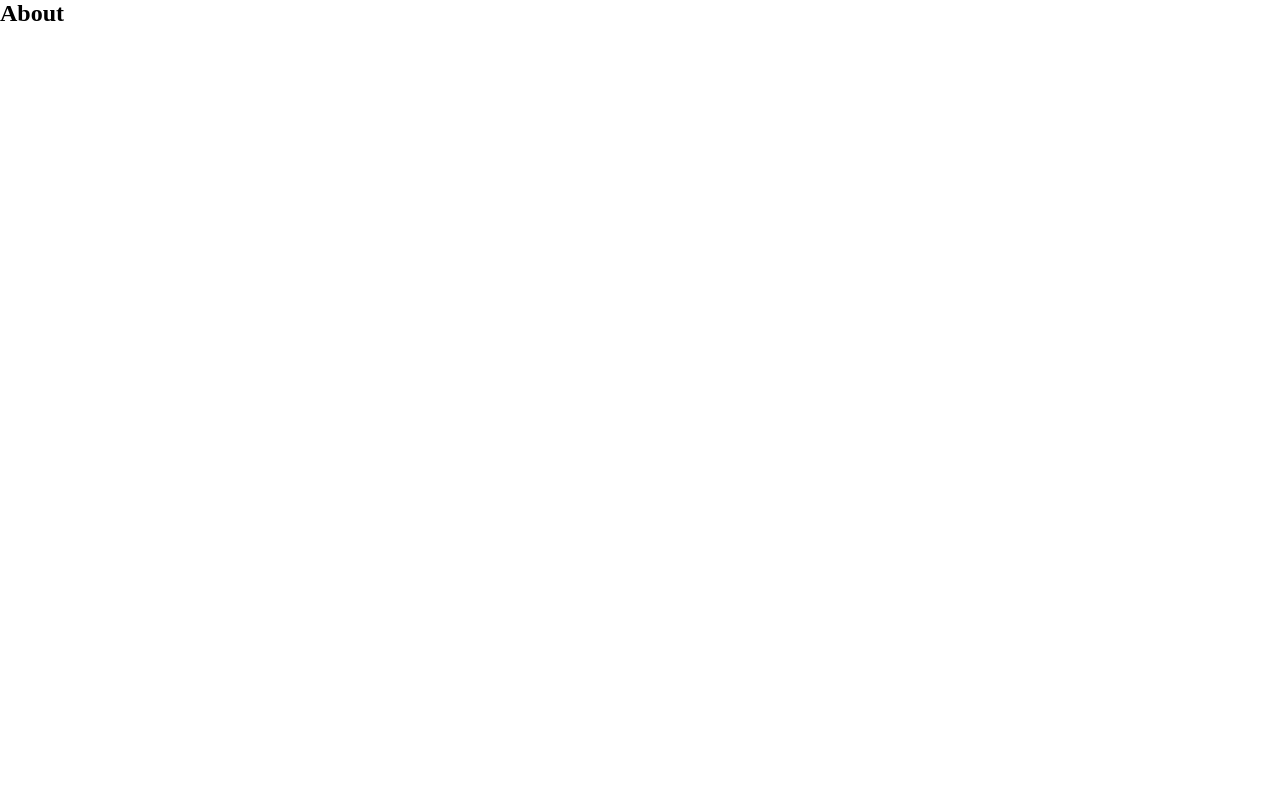
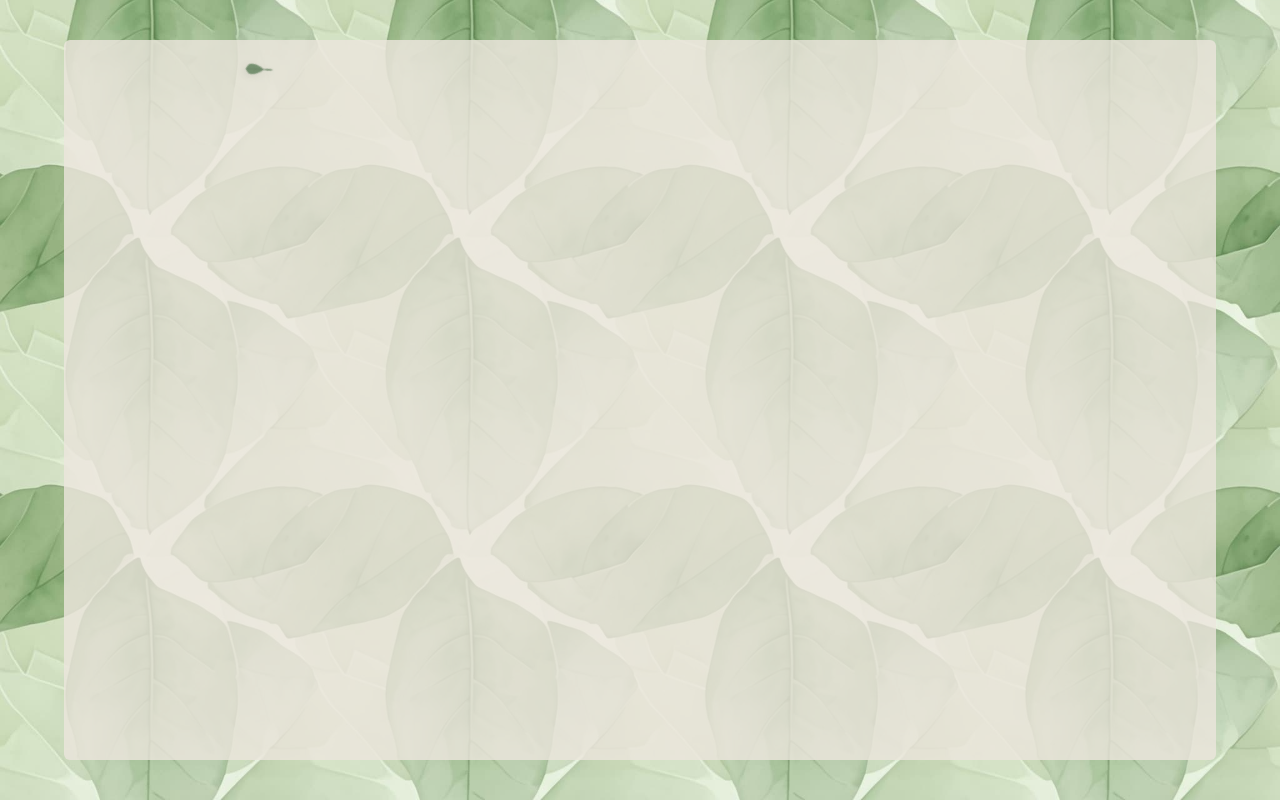
Before and after one commit to JCorts1/Therapist2.1, a React (Vite) app: page /about in a window 1280 px wide. Built offline with nearby package versions, Linux system fonts and the light colour scheme.

Commit message:
aboutlayout has been implemented

```diff
--- a/src/App.jsx
+++ b/src/App.jsx
@@ -1,9 +1,9 @@
 import React from 'react';
 import { BrowserRouter as Router, Routes, Route, Link } from 'react-router-dom';
 import Home from './views/Home'
+import About from './views/About'
 
 
-const About = () => <h2>About</h2>;
 const Dashboard = () => <h2>Dashboard</h2>;
 
 function App() {
--- /dev/null
+++ b/src/views/About.jsx
@@ -0,0 +1,30 @@
+import React from 'react'
+import { Link } from 'react-router-dom';
+import '../App.css';
+
+const About = () => {
+  return (
+    <div className='main-container'>
+      <div className='layout'>
+      {[...Array(5)].map((_, i) => (
+          <div key={i} className='leaf'>
+            <svg viewBox="0 0 100 100" xmlns="http://www.w3.org/2000/svg">
+              <path
+                d="M50 5 Q45 20 50 35 Q40 45 35 60 Q30 75 35 85 Q40 90 50 95 Q60 90 65 85 Q70 75 65 60 Q60 45 50 35 Q55 20 50 5"
+                fill={i % 2 === 0 ? '#2d5a2d' : '#4a7c4a'}
+              />
+              <line x1="50" y1="5" x2="50" y2="95" stroke="#1a3d1a" strokeWidth="2" />
+              <line x1="50" y1="35" x2="40" y2="45" stroke="#1a3d1a" strokeWidth="1" />
+              <line x1="50" y1="35" x2="60" y2="45" stroke="#1a3d1a" strokeWidth="1" />
+              <line x1="50" y1="60" x2="42" y2="70" stroke="#1a3d1a" strokeWidth="1" />
+              <line x1="50" y1="60" x2="58" y2="70" stroke="#1a3d1a" strokeWidth="1" />
+            </svg>
+          </div>
+        ))}
+
+      </div>
+    </div>
+  )
+}
+
+export default About
```
Also changed, not shown: src/assets/styles/About.css (added).
